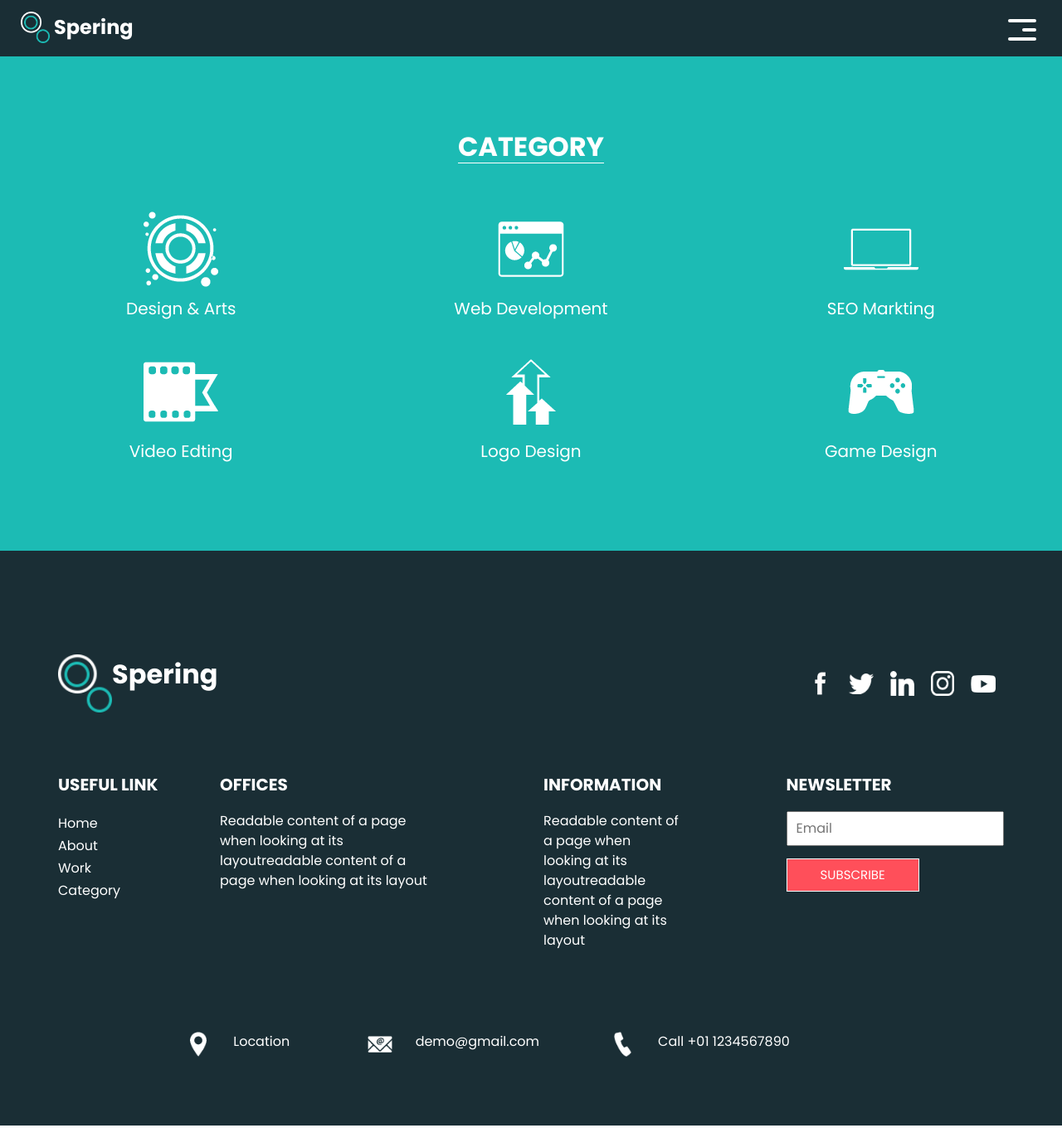
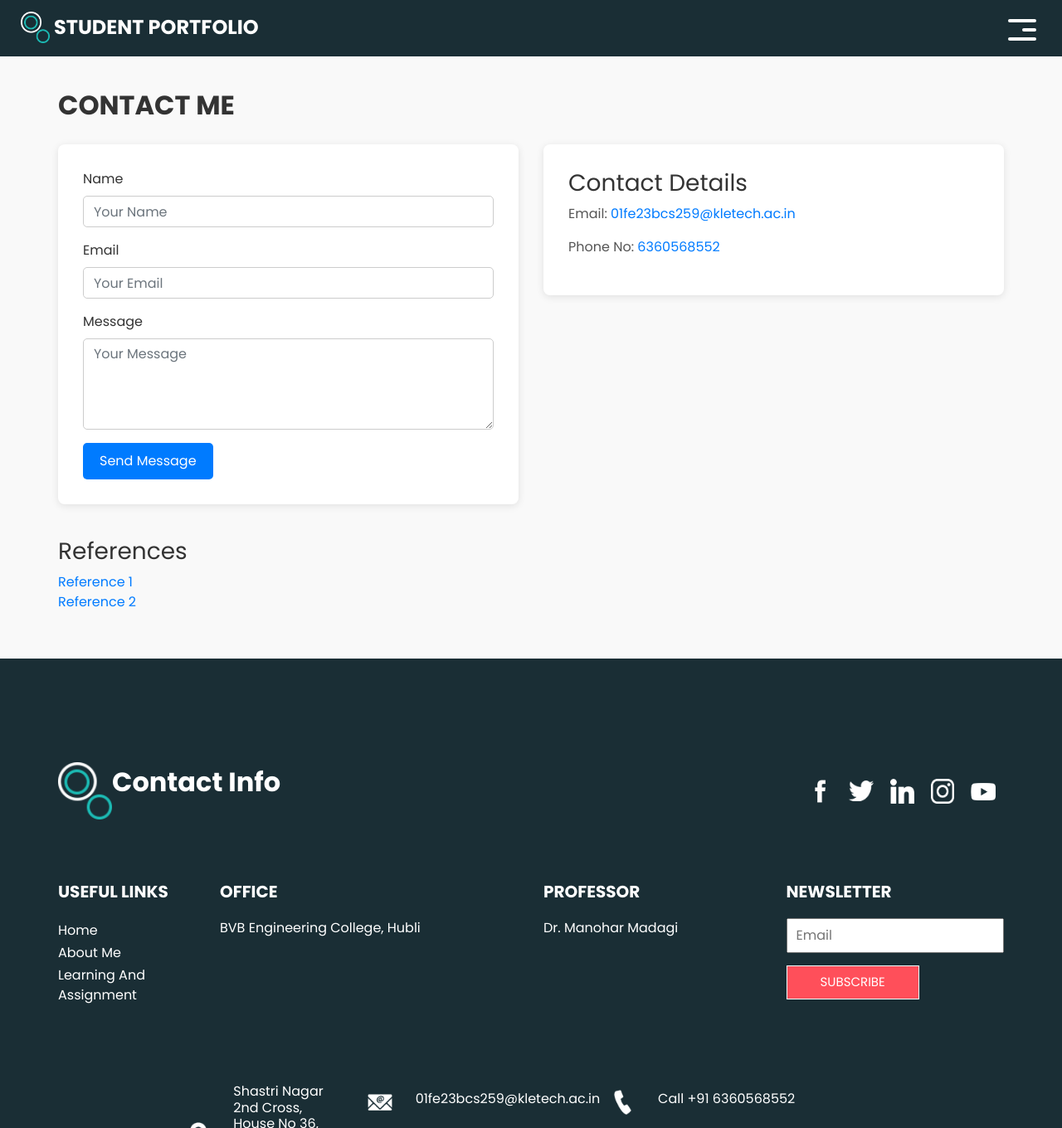
Before and after one commit to Manish-tech773/DBMS, a plain HTML site: page spering-html/category.html in a window 1280 px wide. Shown: the part 2-1362 px from the top of the page at 83% size. Drawn offline with Linux system fonts and the light colour scheme.

Commit message:
Update category.html

```diff
--- a/spering-html/category.html
+++ b/spering-html/category.html
@@ -12,184 +12,146 @@
   <meta name="description" content="" />
   <meta name="author" content="" />
 
-  <title>Spering</title>
+  <title>STUDENT PORTFOLIO</title>
 
-  <!-- bootstrap core css -->
+  <!-- Bootstrap core CSS -->
   <link rel="stylesheet" type="text/css" href="css/bootstrap.css" />
 
   <link href="https://fonts.googleapis.com/css?family=Poppins:400,700&display=swap" rel="stylesheet">
   <!-- Custom styles for this template -->
   <link href="css/style.css" rel="stylesheet" />
-  <!-- responsive style -->
+  <!-- Responsive style -->
   <link href="css/responsive.css" rel="stylesheet" />
 </head>
 
 <body class="sub_page">
   <div class="hero_area">
-    <!-- header section strats -->
+    <!-- Header section starts -->
     <header class="header_section">
       <div class="container-fluid">
         <nav class="navbar navbar-expand-lg custom_nav-container">
           <a class="navbar-brand" href="index.html">
             <img src="images/logo.png" alt="" />
-            <span>
-              Spering
-            </span>
+            <span>STUDENT PORTFOLIO</span>
           </a>
           <button class="navbar-toggler" type="button" data-toggle="collapse" data-target="#navbarSupportedContent" aria-controls="navbarSupportedContent" aria-expanded="false" aria-label="Toggle navigation">
             <span class="navbar-toggler-icon"></span>
           </button>
 
           <div class="collapse navbar-collapse" id="navbarSupportedContent">
-            <ul class="navbar-nav  ">
-              <li class="nav-item ">
-                <a class="nav-link" href="index.html">Home <span class="sr-only">(current)</span></a>
+            <ul class="navbar-nav">
+              <li class="nav-item">
+                <a class="nav-link" href="index.html">Home</a>
               </li>
               <li class="nav-item">
-                <a class="nav-link" href="about.html"> About</a>
+                <a class="nav-link" href="about.html">About Me</a>
               </li>
               <li class="nav-item">
-                <a class="nav-link" href="work.html">Work </a>
+                <a class="nav-link" href="work.html">Learning And Assignment</a>
               </li>
               <li class="nav-item active">
-                <a class="nav-link" href="category.html"> Category </a>
+                <a class="nav-link" href="category.html">Contact</a>
               </li>
             </ul>
             <div class="user_option">
-              <a href="">
-                <span>
-                  Login
-                </span>
+              <a href="#">
+                <span>Login</span>
               </a>
               <form class="form-inline my-2 my-lg-0 ml-0 ml-lg-4 mb-3 mb-lg-0">
-                <button class="btn  my-2 my-sm-0 nav_search-btn" type="submit"></button>
+                <button class="btn my-2 my-sm-0 nav_search-btn" type="submit"></button>
               </form>
             </div>
           </div>
           <div>
-            <div class="custom_menu-btn ">
+            <div class="custom_menu-btn">
               <button>
-                <span class=" s-1">
-
-                </span>
-                <span class="s-2">
-
-                </span>
-                <span class="s-3">
-
-                </span>
+                <span class="s-1"></span>
+                <span class="s-2"></span>
+                <span class="s-3"></span>
               </button>
             </div>
           </div>
-
         </nav>
       </div>
     </header>
-    <!-- end header section -->
+    <!-- End header section -->
   </div>
 
-  <!-- category section -->
-
-  <section class="category_section layout_padding">
+ <!-- Contact Section -->
+<section class="contact_section" style="background-color: #f9f9f9; padding: 40px 0;">
   <div class="container">
-      <div class="heading_container">
-        <h2>
-          Category
-        </h2>
+    <div class="heading_container text-center">
+      <h2 style="color: #333;">Contact Me</h2>
+      <p style="color: #555;"></p>
     </div>
-      <div class="category_container">
-        <div class="box">
-          <div class="img-box">
-            <img src="images/c1.png" alt="">
+    <div class="row" style="margin-top: 20px;">
+      <!-- Contact Form -->
+      <div class="col-md-6">
+        <div class="contact_form" style="background: #fff; border-radius: 8px; padding: 30px; box-shadow: 0 2px 10px rgba(0, 0, 0, 0.1);">
+          <form action="submit_form.php" method="post">
+            <div class="form-group">
+              <label for="name" style="color: #333;">Name</label>
+              <input type="text" class="form-control" id="name" name="name" placeholder="Your Name" required style="border: 1px solid #ccc; border-radius: 5px;">
             </div>
-          <div class="detail-box">
-            <h5>
-              Design & Arts
-            </h5>
+            <div class="form-group">
+              <label for="email" style="color: #333;">Email</label>
+              <input type="email" class="form-control" id="email" name="email" placeholder="Your Email" required style="border: 1px solid #ccc; border-radius: 5px;">
+            </div>
+            <div class="form-group">
+              <label for="message" style="color: #333;">Message</label>
+              <textarea class="form-control" id="message" name="message" rows="4" placeholder="Your Message" required style="border: 1px solid #ccc; border-radius: 5px;"></textarea>
+            </div>
+            <button type="submit" class="btn btn-primary" style="background-color: #007bff; border: none; border-radius: 5px; padding: 10px 20px; color: white;">Send Message</button>
+          </form>
         </div>
       </div>
-        <div class="box">
-          <div class="img-box">
-            <img src="images/c2.png" alt="">
-          </div>
-          <div class="detail-box">
-            <h5>
-              Web Development
-            </h5>
-          </div>
-        </div>
-        <div class="box">
-          <div class="img-box">
-            <img src="images/c3.png" alt="">
-          </div>
-          <div class="detail-box">
-            <h5>
-              SEO Markting
-            </h5>
-          </div>
-        </div>
-        <div class="box">
-          <div class="img-box">
-            <img src="images/c4.png" alt="">
-          </div>
-          <div class="detail-box">
-            <h5>
-              Video Edting
-            </h5>
-          </div>
-        </div>
-        <div class="box">
-          <div class="img-box">
-            <img src="images/c5.png" alt="">
-          </div>
-          <div class="detail-box">
-            <h5>
-              Logo Design
-            </h5>
-          </div>
-        </div>
-        <div class="box">
-          <div class="img-box">
-            <img src="images/c6.png" alt="">
-          </div>
-          <div class="detail-box">
-            <h5>
-              Game Design
-            </h5>
+
+      <!-- Contact Info -->
+      <div class="col-md-6">
+        <div class="contact_info" style="background: #fff; border-radius: 8px; padding: 30px; box-shadow: 0 2px 10px rgba(0, 0, 0, 0.1);">
+          <h3 style="color: #333;">Contact Details</h3>
+          <p style="color: #555;">Email: <a href="mailto:01fe23bcs259@kletech.ac.in">01fe23bcs259@kletech.ac.in</a></p>
+          <p style="color: #555;">Phone No: <a href="tel:+916360568552">6360568552</a></p>
         </div>
       </div>
     </div>
+
+    <!-- References -->
+    <div class="references" style="margin-top: 40px;">
+      <h3 style="color: #333;">References</h3>
+      <ul style="list-style-type: none; padding: 0;">
+        <li><a href="https://reference1.url" target="_blank" style="color: #007bff;">Reference 1</a></li>
+        <li><a href="https://reference2.url" target="_blank" style="color: #007bff;">Reference 2</a></li>
+      </ul>
+    </div>
   </div>
 </section>
-  <!-- end category section -->
 
-  <!-- info section -->
 
-  <section class="info_section ">
+  <!-- Info Section -->
+  <section class="info_section">
     <div class="info_container layout_padding-top">
       <div class="container">
         <div class="info_top">
           <div class="info_logo">
             <img src="images/logo.png" alt="" />
-            <span>
-              Spering
-            </span>
+            <span>Contact Info</span>
           </div>
           <div class="social_box">
             <a href="#">
-              <img src="images/fb.png" alt="">
+              <img src="images/fb.png" alt="Facebook">
             </a>
             <a href="#">
-              <img src="images/twitter.png" alt="">
+              <img src="images/twitter.png" alt="Twitter">
             </a>
             <a href="#">
-              <img src="images/linkedin.png" alt="">
+              <img src="images/linkedin.png" alt="LinkedIn">
             </a>
             <a href="#">
-              <img src="images/instagram.png" alt="">
+              <img src="images/instagram.png" alt="Instagram">
             </a>
             <a href="#">
-              <img src="images/youtube.png" alt="">
+              <img src="images/youtube.png" alt="YouTube">
             </a>
           </div>
         </div>
@@ -198,58 +160,42 @@
           <div class="row">
             <div class="col-md-3 col-lg-2">
               <div class="info_link-box">
-                <h5>
-                  Useful Link
-                </h5>
+                <h5>Useful Links</h5>
                 <ul>
-                  <li class=" active">
-                    <a class="" href="index.html">Home <span class="sr-only">(current)</span></a>
+                  <li>
+                    <a href="index.html">Home</a>
                   </li>
-                  <li class="">
-                    <a class="" href="about.html">About </a>
+                  <li>
+                    <a href="about.html">About Me</a>
                   </li>
-                  <li class="">
-                    <a class="" href="work.html">Work </a>
-                  </li>
-                  <li class="">
-                    <a class="" href="category.html">Category </a>
+                  <li>
+                    <a href="work.html">Learning And Assignment</a>
                   </li>
                 </ul>
               </div>
             </div>
-            <div class="col-md-3 ">
-              <h5>
-                Offices
-              </h5>
-              <p>
-                Readable content of a page when looking at its layoutreadable content of a page when looking at its layout
-              </p>
+            <div class="col-md-3">
+              <h5>Office</h5>
+              <p>BVB Engineering College, Hubli</p>
             </div>
 
             <div class="col-md-3 col-lg-2 offset-lg-1">
-              <h5>
-                Information
-              </h5>
-              <p>
-                Readable content of a page when looking at its layoutreadable content of a page when looking at its layout
-              </p>
+              <h5>Professor</h5>
+              <p>Dr. Manohar Madagi</p>
             </div>
 
-            <div class="col-md-3  offset-lg-1">
-              <div class="info_form ">
-                <h5>
-                  Newsletter
-                </h5>
-                <form action="">
+            <div class="col-md-3 offset-lg-1">
+              <div class="info_form">
+                <h5>Newsletter</h5>
+                <form action="#">
                   <input type="email" placeholder="Email">
-                  <button>
-                    Subscribe
-                  </button>
+                  <button>Subscribe</button>
                 </form>
               </div>
             </div>
           </div>
         </div>
+
         <div class="row">
           <div class="col-lg-9 col-md-10 mx-auto">
             <div class="info_contact layout_padding2">
@@ -257,36 +203,30 @@
                 <div class="col-md-3">
                   <a href="#" class="link-box">
                     <div class="img-box">
-                      <img src="images/location.png" alt="">
+                      <img src="images/location.png" alt="Location">
                     </div>
                     <div class="detail-box">
-                      <h6>
-                        Location
-                      </h6>
+                      <h6>Shastri Nagar 2nd Cross, House No 36, Near Bal Gopal Shishu Vatika, Dharwad</h6>
                     </div>
                   </a>
                 </div>
                 <div class="col-md-4">
                   <a href="#" class="link-box">
                     <div class="img-box">
-                      <img src="images/mail.png" alt="">
+                      <img src="images/mail.png" alt="Email">
                     </div>
                     <div class="detail-box">
-                      <h6>
-                        demo@gmail.com
-                      </h6>
+                      <h6>01fe23bcs259@kletech.ac.in</h6>
                     </div>
                   </a>
                 </div>
                 <div class="col-md-5">
                   <a href="#" class="link-box">
                     <div class="img-box">
-                      <img src="images/call.png" alt="">
+                      <img src="images/call.png" alt="Phone">
                     </div>
                     <div class="detail-box">
-                      <h6>
-                        Call +01 1234567890
-                      </h6>
+                      <h6>Call +91 6360568552</h6>
                     </div>
                   </a>
                 </div>
@@ -294,12 +234,12 @@
             </div>
           </div>
         </div>
-
       </div>
     </div>
   </section>
+  <!-- End Info Section -->
 
-  <!-- end info section -->
+
 
   <!-- footer section -->
   <footer class="container-fluid footer_section ">
```
Lines whose indentation alone changed are shown as unchanged.
